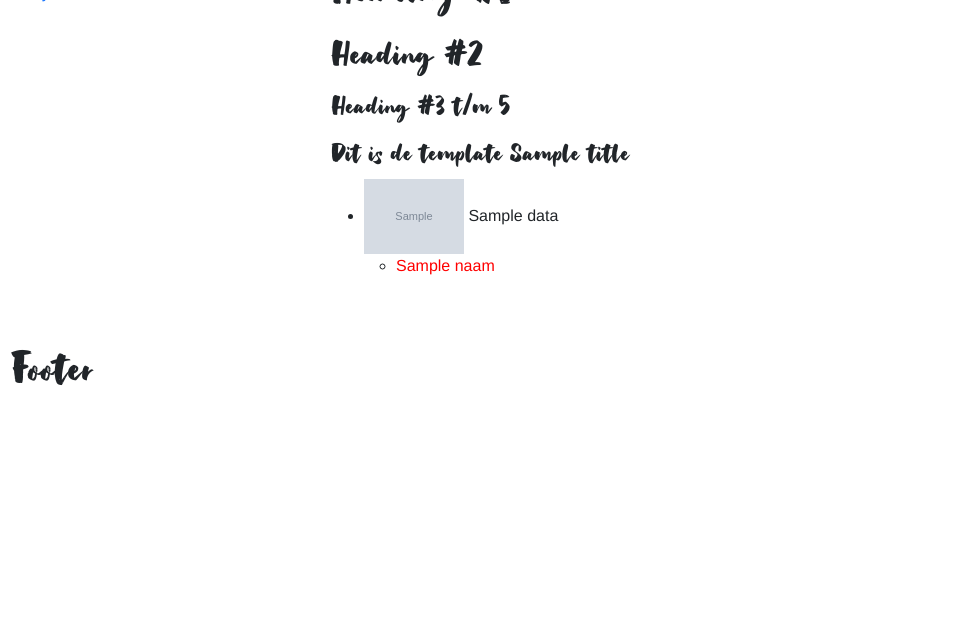
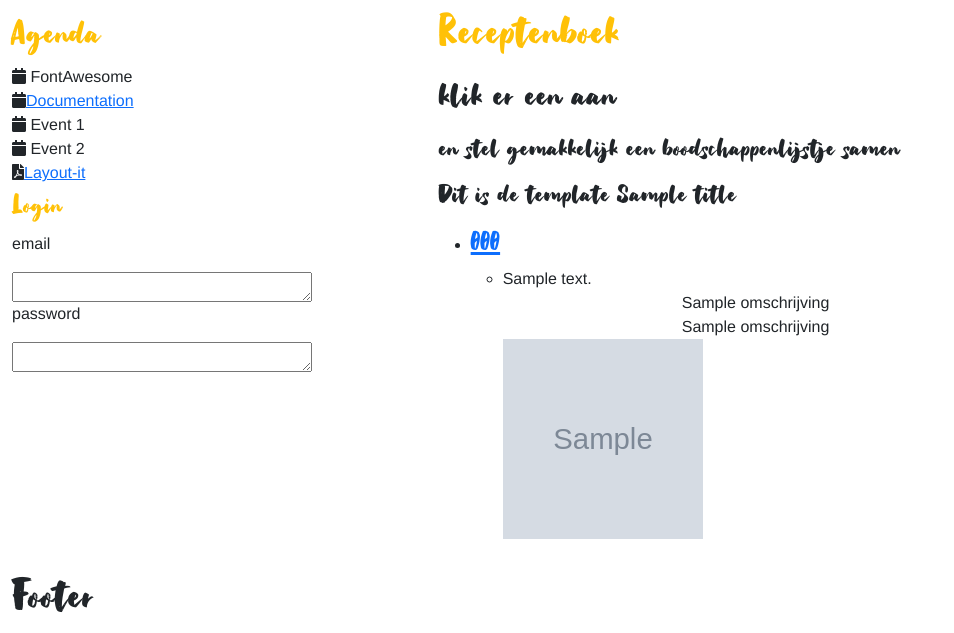
Before and after one commit to RobinHaerkens/educom-verrukkulluk, a PHP site: template templates/homepage.html.twig in a window 1280 px wide. Shown: the part 401-1034 px from the top of the page, without its empty margins (0-954 px from the left). Before the commit the page ends 786 px from the top, so only its background shows below. Run offline with PHP 8.4, Linux system fonts and the light colour scheme; the template is opened without the code that fills it: most values are stand-ins (such as "Sample title", 1, 10 or a date in 2020); grey boxes marked "Sample" are stand-in pictures; some libraries are stand-ins or nearby versions.

Commit message:
frontend grotendeels functioneel

```diff
--- a/assets/css/main.css
+++ b/assets/css/main.css
@@ -52,3 +52,25 @@ html, body {
     font-family: "Helvetica Neue", Arial, SansSerif;
     font-size: 16px;
 }
+
+.block
+{
+    background-color: #FFFA;
+    display: inline-block;
+    width: 30%;
+    height:25%;
+    margin: 5px;
+    border: 10px solid transparent;
+    border-radius: 2%;
+    transition: all 0.3s ease;
+
+}
+
+
+.kitchentype
+{
+list-style-type: none;
+padding: 0;
+margin: 0;
+text-align: right;
+}
--- a/composer.json
+++ b/composer.json
@@ -1,5 +1,5 @@
 {
     "require": {
-        "twig/twig": "^3.1"
+        "twig/twig": "^3.3"
     }
 }
--- a/lib/ingredient.php
+++ b/lib/ingredient.php
@@ -27,7 +27,11 @@ class ingredient {
         {
             $artikel_data = $this->artikelOphalen($row['artikel_id']);
 
-            $ingredient[] = array_merge($row, $artikel_data);
+
+           $ingredient[] = [
+               "ingredient_data" =>$row,
+               "artikel_data" => $artikel_data
+           ];
 
         }
 
--- a/lib/receptinfo.php
+++ b/lib/receptinfo.php
@@ -31,7 +31,8 @@ class receptinfo {
                 $user_data = $this->userOphalen($row['user_id']);
 
 
-                $receptinfo[] = array_merge($row, $user_data);
+                $receptinfo[] = ["recept_user_info" => $row,
+                                "user_info" => $user_data];
             }else{
                 $receptinfo[] = $row;
             }
--- a/templates/homepage.html.twig
+++ b/templates/homepage.html.twig
@@ -2,47 +2,76 @@
 {% extends "main.html.twig" %}
 
 {% block header %}
-<img src="assets/img/logo-v2.png"/>
+	<div class="carousel-inner">
+		<img class="d-block w-100" alt="Carousel Bootstrap Second" src="https://keukenhulpjes.be/wp-content/uploads/2020/07/Mooi-gedekte-tafel.jpg" height=400px />
+		<div class="carousel-caption" position="left">
+            <img src="assets/img/logo-v2.png"/>
+		</div>
+	</div>
 {% endblock %}
 
-
 {# nu de block content op in de main pagina vullen #}
-{% block content %}
+{% block recept_option %}
     {# Dit is commentaar #}
 
     {# Print #}
-    <h1>Heading #1</h1>
-    <h2>Heading #2</h2>
-    <h3>Heading #3 t/m 5</h3>
+    <h1 class="text-warning">Receptenboek</h1>
+    <h2>klik er een aan</h2>
+    <h3>en stel gemakkelijk een boodschappenlijstje samen</h3>
 
     <h4>Dit is de template {{  title }}</h4>
 
 {# Loop #}
-    <ul>
+
+<div class="row">
     {% for record in data %}
-        <li>
-            <img src="{{ record.foto }}" style="width: 100px; heigfht: 100px;">
+        <div class="col-md-6">
 
-            {{ record.title }}
-            {# sub-loop #}
             <ul>
-                {% for ingr in record.ingredienten %}
-                    <li>
-                        <span {% if ingr.id < 2 %}style='color: #F00'{% endif %}>{{  ingr.naam }}</span>
+                <li><h4>
+                <a href="http://localhost/educom-verrukkulluk/index.php?recept_id={{record.recept.id}}&action=detail">{{record.recept.titel}}</a>
+                </h4></li>
+                    <ul>
+                <li>
+                {{record.recept.short_desc}}
+                </li>
+                <ul class="kitchentype">
+                <li>
+                {{record.keuken.omschrijving}}
+                </li>
+                <li>
+                {{record.type.omschrijving}}
+                </li>
+                </ul>
+                <img = src="{{record.recept.foto}}" width ="200" height="200" >
 
-                        {# if #}
-                        {%  if ingr.id == 3 %}
-                            <strong>Dit is ID 3!</strong>
-                        {%  endif  %}
-                    </li>
-                {% endfor %}
             </ul>
-        </li>
+            </ul>
+        </div>
     {% endfor %}
-    <ul>
-     {# Dump #}
-       <pre>
-        {{ dump(data) }}
-       </pre>
+</div>
 
 {% endblock %}
+
+{% block agenda %}
+    		 <h2 class = "text-warning">Agenda</h2>
+            <i class="fa fa-calendar"></i> FontAwesome <br>
+			<i class="fa fa-calendar"></i><a href="https://fontawesome.com/icons?d=gallery&m=free">Documentation</a><br>
+			<i class="fa fa-calendar"></i> Event 1 <br>
+			<i class="fa fa-calendar"></i> Event 2 <br>
+            <i class="fa fa-file-pdf"></i><a href="https://www.layoutit.com/build">Layout-it</a>
+{% endblock %}
+
+{% block login %}
+                            <h3 class="text-warning"> Login </h3>
+							<p> email</p>
+        					<textarea name="email" rows="1" cols="30"></textarea>
+							<p> password </p>
+							<textarea name="password" rows="1" cols="30"></textarea>
+
+{% endblock %}
+{% block footer %}
+		<h3 class="text-danger">
+			<h1>Footer</h1>
+		</h3>
+{% endblock %}
--- a/templates/main.html.twig
+++ b/templates/main.html.twig
@@ -17,37 +17,47 @@
 <body>
 <div class="container-fluid">
 
+</div>
+<div class="container-fluid">
 	<div class="row">
 		<div class="col-md-12">
 			{% block header %}
-
 			{% endblock %}
 		</div>
 	</div>
-
 	<div class="row">
-        <div class="col-md-3">
-            <h2>Agenda</h2>
-            <i class="fa fa-calendar"></i> FontAwesome <a href="https://fontawesome.com/icons?d=gallery&m=free">Documentation</a><br>
-            <i class="fa fa-file-pdf"></i><a href="https://www.layoutit.com/build">Layout-it</a>
-
-
+		<div class="col-md-12">
+			<div class="row">
+				<div class="col-md-4">
+					<div class="row">
+						<div class="col-md-12">
+							<h3>
+							{% block agenda %}
+							{% endblock %}
+							</h3>
 						</div>
-        <div class="col-md-9">
-            <h2>Content</h2>
-            {%  block content %}
+					</div>
+					<div class="row">
+						<div class="col-md-12">
+							{% block login %}
+							{% endblock %}
+						</div>
+					</div>
+				</div>
+				<div class="col-md-8">
+					<div class="row">
+                        {%  block recept_option %}
                         {%  endblock %}
 					</div>
 				</div>
-
-
+			</div>
+		</div>
+	</div>
 	<div class="row">
 		<div class="col-md-12">
-            <h1>Footer</h1>
+				        {%  block footer %}
+                        {%  endblock %}
 		</div>
 	</div>
-
-
 </div>
-
 </body>
```
Also changed, not shown: index.php (+57 -12 lines), lib/boodschappenlijst.php (+4 -3 lines), lib/recept.php (+24 -8 lines), templates/detail.html.twig (+51 -1 lines), 1 other file. Lines whose indentation alone changed are shown as unchanged.
